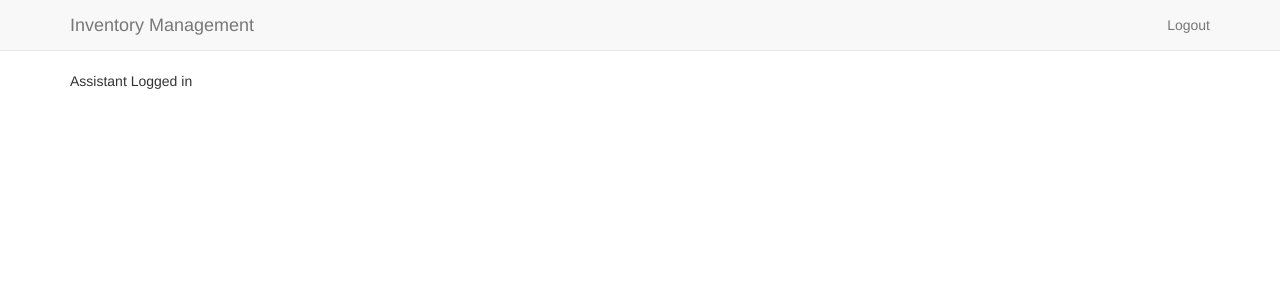
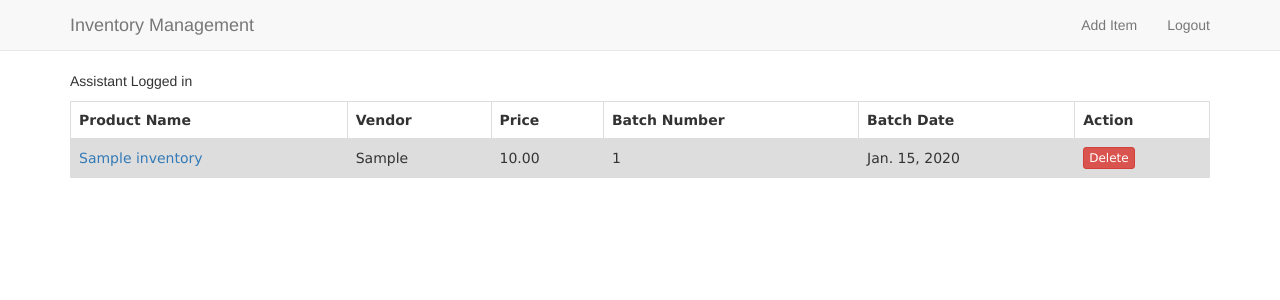
Before and after one commit to skdehuri/inventory-management, a Django app: page / in a window 1280 px wide. Shown: the top 300 px of the page. Run offline with Django 3.2, Linux system fonts and the light colour scheme; a user stored in the database is signed in; tables that the repository leaves empty hold one stand-in row (values such as "Sample post"); some libraries are stand-ins or nearby versions.

Commit message:
user, inventory, approval feature added

```diff
--- a/src/inventory/models.py
+++ b/src/inventory/models.py
@@ -15,10 +15,11 @@ class Inventory(models.Model):
     vendor = models.CharField(max_length=255, null=True, blank=True)
     price = models.DecimalField(max_digits=10, decimal_places=2)
     batch_number = models.IntegerField(null=True, blank=True)
-    batch_date = models.DateTimeField(null=True, blank=True)
+    batch_date = models.DateField(null=True, blank=True)
     quantity = models.IntegerField(null=True, blank=True)
     status = models.IntegerField(choices=STATUS_CHOICES, default=PENDING)
     creation_time = models.DateTimeField(auto_now_add=True)
     created_by = models.ForeignKey(User, on_delete=models.CASCADE, related_name='created_by')
     last_update_time = models.DateTimeField(auto_now=True)
-    updated_by = models.ForeignKey(User, on_delete=models.CASCADE, related_name='updated_by')
+    updated_by = models.ForeignKey(User, on_delete=models.CASCADE, related_name='updated_by', null=True, blank=True)
+    is_deleted = models.BooleanField(default=False)
--- a/src/inventory/views.py
+++ b/src/inventory/views.py
@@ -1,3 +1,145 @@
+from django.contrib.auth.decorators import login_required
+from django.http import HttpResponseRedirect, HttpResponse
 from django.shortcuts import render
+from inventory.forms import InventoryForm, ApprovalReasonForm
+from django.urls import reverse
 
-# Create your views here.
+from inventory.models import Inventory
+from user.models import ApprovalRequests
+
+
+def home(request):
+    """
+    Function to get home page
+    :param request: request received from web server
+    :return: renders home
+    """
+    try:
+        is_store_manager = request.user.groups.filter(name='Store Manager').exists()
+        items = Inventory.objects.filter(is_deleted=False)
+        return render(request, 'home.html', {'items': items, 'is_store_manager': is_store_manager})
+    except Exception as e:
+        return HttpResponse('Something went wrong')
+
+
+@login_required
+def add_item(request):
+    """
+    Function used to add item in the inventory
+    :param request: request received from web server
+    :return: renders home if success
+    """
+    try:
+        is_store_manager = request.user.groups.filter(name='Store Manager').exists()
+        if request.method == 'POST':
+            approval_form = ApprovalReasonForm(request.POST or None)
+            form = InventoryForm(request.POST or None)
+            if form.is_valid():
+                inventory = form.save(commit=False)
+                inventory.created_by = request.user
+                inventory.save()
+                if not is_store_manager and approval_form.is_valid():
+                    approval = ApprovalRequests(requested_user=request.user, inventory=inventory,
+                                                reason=approval_form.cleaned_data.get('reason', ''))
+                    approval.save()
+                else:
+                    inventory.status = Inventory.APPROVED
+                    inventory.save()
+                return HttpResponseRedirect(reverse('home'))
+            else:
+                return HttpResponse('Something went wrong')
+        else:
+            form = InventoryForm()
+            approval_form = ApprovalReasonForm()
+        return render(request, 'inventory.html', {'form': form, 'approval_form': approval_form,
+                                                  'is_store_manager': is_store_manager})
+    except Exception as e:
+        return HttpResponse("Something went wrong")
+
+
+@login_required
+def edit_item(request, item_id):
+    """
+    Function used to add item in the inventory
+    :param request: request received from web server
+    :param item_id: current item id
+    :return: renders home if success
+    """
+    try:
+        instance = Inventory.objects.get(id=item_id)
+        is_store_manager = request.user.groups.filter(name='Store Manager').exists()
+        approval_form = ApprovalReasonForm(request.POST or None)
+        form = InventoryForm(request.POST or None, instance=instance)
+        if request.method == 'POST':
+            if form.is_valid():
+                inventory = form.save(commit=False)
+                inventory.created_by = request.user
+                if not is_store_manager and approval_form.is_valid():
+                    approval = ApprovalRequests(requested_user=request.user, inventory=instance,
+                                                reason=approval_form.cleaned_data.get('reason', ''))
+                    approval.save()
+                    inventory.status = Inventory.PENDING
+                else:
+                    inventory.status = Inventory.APPROVED
+                inventory.save()
+                return HttpResponseRedirect(reverse('home'))
+        return render(request, 'inventory.html', {'form': form, 'approval_form': approval_form, 'item': instance,
+                                                  'is_store_manager': is_store_manager})
+    except Exception as e:
+        return HttpResponse("Something went wrong")
+
+
+@login_required
+def delete_item(request, item_id):
+    """
+    Function used to delete item in the inventory
+    :param request: request received from web server
+    :param item_id: current item id
+    :return: renders home if success
+    """
+    try:
+        inventory = Inventory.objects.get(id=item_id)
+        is_store_manager = request.user.groups.filter(name='Store Manager').exists()
+        if not is_store_manager:
+            approval = ApprovalRequests(requested_user=request.user, inventory=inventory,
+                                        reason='Delete Request', is_delete_request=True)
+            approval.save()
+        else:
+            inventory.is_deleted = True
+            inventory.save()
+        return HttpResponseRedirect(reverse('home'))
+    except Exception as e:
+        return HttpResponse("Something went wrong")
+
+
+@login_required
+def approve_item(request, item_id):
+    """
+    Function used to delete item in the inventory
+    :param request: request received from web server
+    :param item_id: current item id
+    :return: renders home if success
+    """
+    try:
+        approval = ApprovalRequests.objects.get(id=item_id, status=ApprovalRequests.PENDING)
+        is_store_manager = request.user.groups.filter(name='Store Manager').exists()
+        if is_store_manager:
+            if approval:
+                inventory = Inventory.objects.get(id=approval.inventory_id)
+                inventory.status = Inventory.APPROVED
+                if approval.is_delete_request:
+                    inventory.is_deleted = True
+                    inventory.save()
+                approval.status = ApprovalRequests.APPROVED
+                approval.approved_by = request.user
+                approval.save()
+        return HttpResponseRedirect(reverse('pending_approval'))
+    except Exception as e:
+        return HttpResponse("Something went wrong")
+
+
+@login_required
+def pending_approvals(request):
+    items = ApprovalRequests.objects.filter(status=ApprovalRequests.PENDING).select_related('inventory',
+                                                                                            'requested_user')
+    return render(request, 'pending-approvals.html', {'items': items})
--- a/src/onlinestore/settings.py
+++ b/src/onlinestore/settings.py
@@ -37,6 +37,8 @@ INSTALLED_APPS = [
     'django.contrib.sessions',
     'django.contrib.messages',
     'django.contrib.staticfiles',
+    'inventory',
+    'user'
 ]
 
 MIDDLEWARE = [
--- a/src/onlinestore/urls.py
+++ b/src/onlinestore/urls.py
@@ -14,12 +14,18 @@ Including another URLconf
     2. Add a URL to urlpatterns:  path('blog/', include('blog.urls'))
 """
 from django.contrib import admin
-from django.urls import path
-from user.views import login, logout, home
+from django.urls import path, re_path
+from user.views import login, logout
+from inventory.views import add_item, edit_item, delete_item, home, pending_approvals, approve_item
 
 urlpatterns = [
     path('', home, name='home'),
     path('admin', admin.site.urls),
     path('login', login, name='login'),
     path('logout', logout, name='logout'),
+    path('pending-approval', pending_approvals, name='pending_approval'),
+    path('item/add', add_item, name='add_item'),
+    re_path(r'item/delete/(?P<item_id>\d+)', delete_item, name='delete_item'),
+    re_path(r'item/edit/(?P<item_id>\d+)', edit_item, name='edit_item'),
+    re_path(r'item/approve/(?P<item_id>\d+)', approve_item, name='approve_item'),
 ]
--- a/src/templates/base.html
+++ b/src/templates/base.html
@@ -4,6 +4,23 @@
   <meta charset="utf-8">
   <title>{% block title %}Inventory{% endblock %}</title>
   <link rel="stylesheet" href="https://maxcdn.bootstrapcdn.com/bootstrap/3.3.7/css/bootstrap.min.css">
+  <style>
+    table {
+      font-family: Verdana, Geneva, Tahoma, sans-serif;
+      border-collapse: collapse;
+      width: 100%;
+    }
+
+    td, th {
+      border: 1px solid #dddddd;
+      text-align: left;
+      padding: 8px;
+    }
+
+    tr:nth-child(even) {
+      background-color: #dddddd;
+    }
+  </style>
 </head>
 <body>
 <nav class="navbar navbar-default navbar-static-top">
@@ -12,6 +29,7 @@
       <li><a class="navbar-brand" href="{% url 'home' %}">Inventory Management</a></li>
     </ul>
     <ul class="nav navbar-nav navbar-right">
+      <li><a class="navbar-link" href="{% url 'add_item' %}">Add Item</a></li>
       {% if user.is_authenticated %}
       <li><a href="{% url 'logout' %}">Logout</a></li>
       {% else %}
--- a/src/templates/home.html
+++ b/src/templates/home.html
@@ -5,10 +5,31 @@
 {% block content %}
 {% if user.is_authenticated %}
   {% if is_store_manager %}
-  <p>Store Manager Logged in</p>
+    <p>Store Manager Logged in</p>
+    <p><a href="{% url 'pending_approval' %}">Go to Pending Approval(s)</a></p>
   {% else %}
   <p>Assistant Logged in</p>
   {% endif %}
+  <table>
+  <tr>
+    <th>Product Name</th>
+    <th>Vendor</th>
+    <th>Price</th>
+    <th>Batch Number</th>
+    <th>Batch Date</th>
+    <th>Action</th>
+  </tr>
+  {% for item in items %}
+    <tr>
+        <td><a href="{% url 'edit_item' item.id %}">{{item.name}}</a></td>
+        <td>{{item.vendor}}</td>
+        <td>{{item.price}}</td>
+        <td>{{item.batch_number}}</td>
+        <td>{{item.batch_date}}</td>
+        <td><button type="button" class="btn btn-xs btn-danger"><a style="color: #fff;text-decoration:none;" href="{% url 'delete_item' item.id %}">Delete</a></button></td>
+    </tr>
+  {% endfor %}
+</table>
 {% else %}
   <p>Please Login to continue</p>
 {% endif %}
--- a/src/user/views.py
+++ b/src/user/views.py
@@ -1,23 +1,9 @@
 from django.contrib.auth import authenticate, login as user_login, logout as user_logout
 from django.contrib.auth.decorators import login_required
+from django.contrib.auth.forms import AuthenticationForm
 from django.http import HttpResponseRedirect, HttpResponse
 from django.shortcuts import render
 from django.urls import reverse
-
-
-def home(request):
-    """
-    Function to get home page
-    :param request: request received from web server
-    :return: renders home
-    """
-    context = {}
-    try:
-        is_store_manager = request.user.groups.filter(name='Store Manager').exists()
-        context.update({'is_store_manager': is_store_manager})
-    except Exception as e:
-        pass
-    return render(request, 'home.html', context)
 
 
 def login(request):
@@ -28,19 +14,22 @@ def login(request):
     """
     try:
         if request.method == 'POST':
-            request_data = request.POST
-            username = request_data.get('username')
-            password = request_data.get('password')
-            user = authenticate(username=username, password=password)
-            if user:
-                user_login(request, user)
-                return HttpResponseRedirect(reverse('home'))
-            else:
-                return HttpResponse("Invalid login details given")
+            form = AuthenticationForm(request=request, data=request.POST)
+            if form.is_valid():
+                request_data = request.POST
+                username = request_data.get('username')
+                password = request_data.get('password')
+                user = authenticate(username=username, password=password)
+                if user:
+                    user_login(request, user)
+                    return HttpResponseRedirect(reverse('home'))
+                else:
+                    return HttpResponse('Invalid Username/Password')
         else:
-            return render(request, 'login.html', {})
+            form = AuthenticationForm()
+        return render(request, 'login.html', {'form': form})
     except Exception as e:
-        return HttpResponse("something went wrong")
+        return HttpResponse("Something went wrong")
 
 
 @login_required
```
Also changed, not shown: src/inventory/forms.py (added, +25 -0 lines), src/templates/inventory.html (added, +29 -0 lines), src/templates/pending-approvals.html (added, +20 -0 lines), src/user/models.py (+13 -1 lines).
